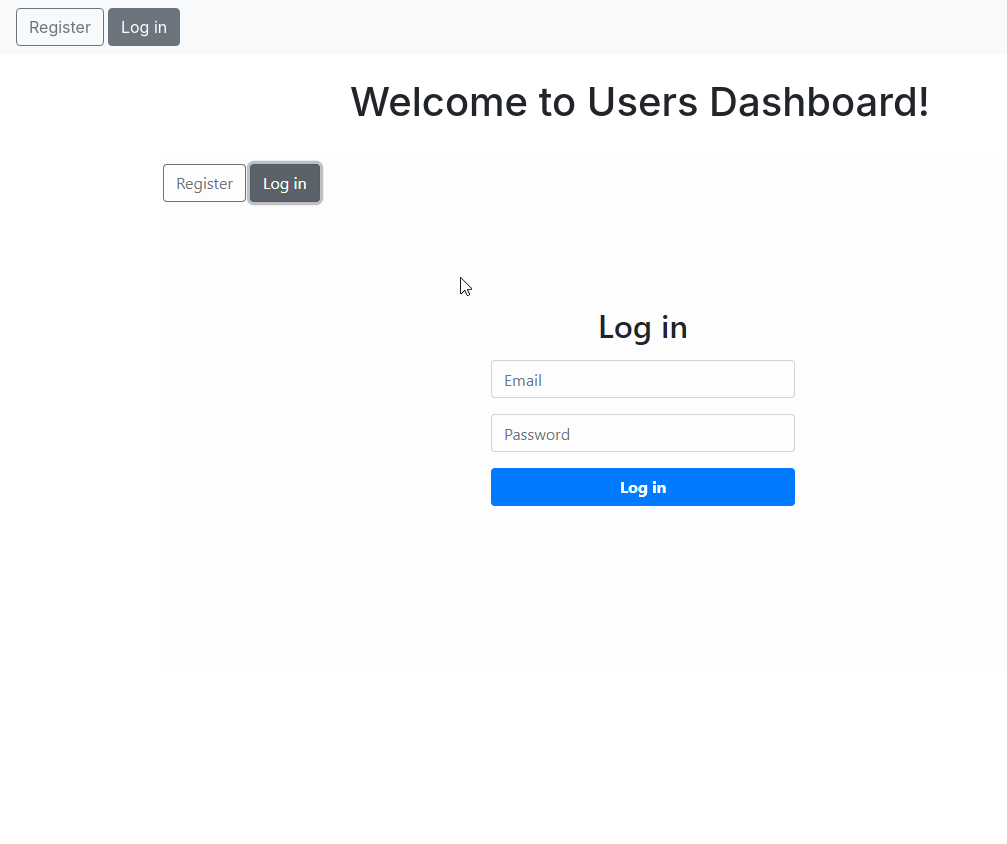
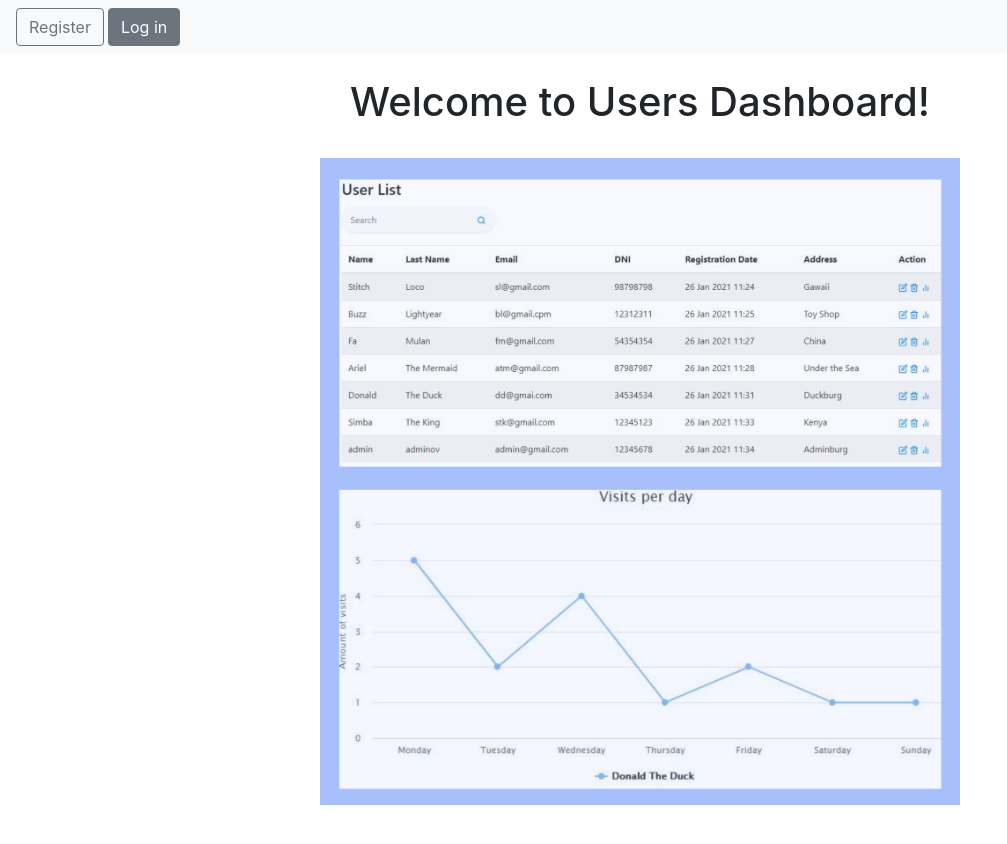
Before and after one commit to yuliya-sharapa/login-challenge, a React (Create React App) app: page / in a window 1280 px wide. Shown: the top 844 px of the page, without its empty margins (0-1007 px from the left). Before the commit the page ends 800 px from the top, so only its background shows below. Built offline with nearby package versions, Linux system fonts and the light colour scheme; no server answers.

Commit message:
update homepage

```diff
--- a/package.json
+++ b/package.json
@@ -4,12 +4,10 @@
   "private": true,
   "dependencies": {
     "@hookform/resolvers": "^1.3.2",
-    "@material-ui/core": "^4.11.3",
     "@testing-library/jest-dom": "^5.11.9",
     "@testing-library/react": "^11.2.3",
     "@testing-library/user-event": "^12.6.0",
     "bootstrap": "^4.5.3",
-    "dayjs": "^1.10.4",
     "highcharts": "^8.2.2",
     "highcharts-react-official": "^3.0.0",
     "moment": "^2.29.1",
--- a/src/components/Home.js
+++ b/src/components/Home.js
@@ -1,11 +1,11 @@
 import React from 'react'
-import demo from '../assets/login.gif'
+import demo from '../assets/demo-collage.png'
 
 export default function Home() {
     return (
     <>
     <h1 className="p-4 text-center" >Welcome to Users Dashboard!</h1>
-    <img className="img-fluid mx-auto d-block mb-5" src={demo}/>
+    <img alt="demo" className="img-fluid mx-auto d-block mb-5 w-50" src={demo}/>
     </>
     )
 }
```
Also changed, not shown: src/assets/demo-collage.png (added), 1 other file (tests, documents, lock files or other folders).
